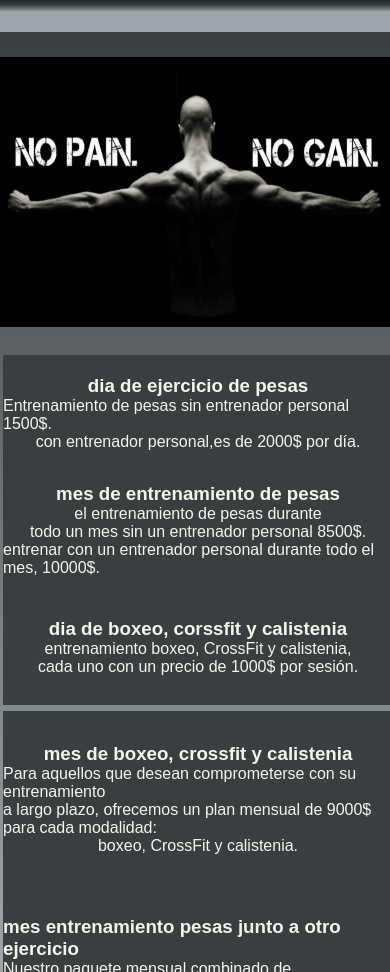
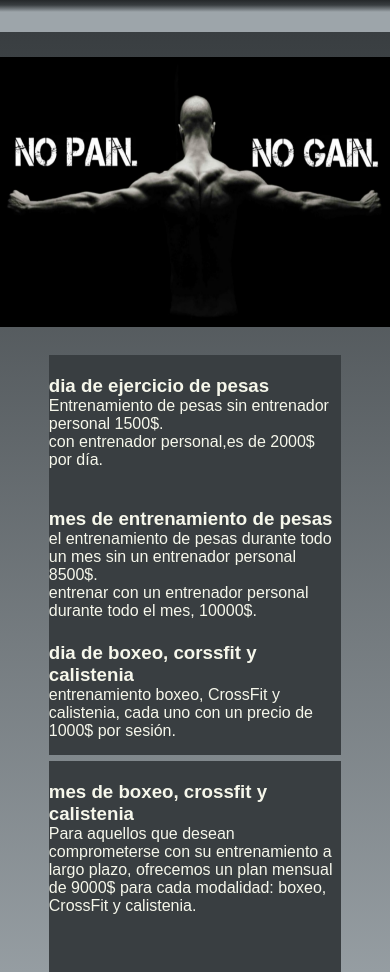
Before and after one commit to romeroivan/segunda-pre-entrega, a plain HTML site: page pages/precios.html in a window 390 px wide. Shown: the part 128-1100 px from the top of the page. Drawn offline with Linux system fonts and the light colour scheme.

Commit message:
termine mi primer pagina web

```diff
--- a/css/style.css
+++ b/css/style.css
@@ -736,19 +736,16 @@ main {
     .precios .precios-contenido .precios-1 {
       display: flex;
       flex-direction: column;
-      justify-content: center;
-      align-items: center;
       background-color: #393e41;
-      width: 100%;
-      height: 350px;
+      width: 30%;
+      height: 400px;
       margin: 3px; }
       .precios .precios-contenido .precios-1 .article-precios {
         display: flex;
-        justify-content: center;
         flex-direction: column;
-        width: 75%;
-        align-items: center;
-        height: 100%; }
+        width: 100%;
+        height: 33%;
+        margin-top: 20px; }
         .precios .precios-contenido .precios-1 .article-precios h3 {
           color: #f6f7eb; }
         .precios .precios-contenido .precios-1 .article-precios p {
@@ -756,26 +753,22 @@ main {
     .precios .precios-contenido .precios-2 {
       display: flex;
       flex-direction: column;
-      justify-content: center;
-      align-items: center;
-      align-content: center;
       background-color: #393e41;
-      width: 100%;
-      height: 350px;
+      width: 30%;
+      height: 400px;
       margin: 3px; }
       .precios .precios-contenido .precios-2 .article-precios {
         display: flex;
-        justify-content: center;
         flex-direction: column;
-        width: 75%;
-        align-items: center;
-        height: 100%; }
+        width: 100%;
+        height: 50%;
+        margin-top: 20px; }
         .precios .precios-contenido .precios-2 .article-precios h3 {
           color: #f6f7eb; }
         .precios .precios-contenido .precios-2 .article-precios p {
           color: #f6f7eb; }
 
-@media (max-width: 710px) {
+@media (max-width: 890px) {
   .titulo-precios {
     display: none;
     margin-top: 100px; }
@@ -791,11 +784,17 @@ main {
     flex-direction: column;
     margin-top: 25px; }
   .precios .precios-contenido {
-    display: flex; }
-    .precios .precios-contenido .precios-1 .article-precios {
-      width: 100%; }
-    .precios .precios-contenido .precios-2 .article-precios {
-      width: 100%; } }
+    display: flex;
+    flex-direction: column;
+    align-items: center; }
+    .precios .precios-contenido .precios-1 {
+      width: 75%; }
+      .precios .precios-contenido .precios-1 .article-precios {
+        width: 100%; }
+    .precios .precios-contenido .precios-2 {
+      width: 75%; }
+      .precios .precios-contenido .precios-2 .article-precios {
+        width: 100%; } }
 
 .titulo-horario {
   display: flex;
@@ -812,37 +811,34 @@ main {
     background-color: #393e41;
     display: flex;
     flex-direction: column;
-    align-items: center;
-    justify-content: center;
-    height: 450px;
-    width: 50%; }
+    height: 500px;
+    width: 35%; }
+    .horarios .horarios2 section {
+      margin-top: 20px;
+      height: 25%; }
     .horarios .horarios2 p {
-      display: flex;
-      flex-direction: column;
-      align-items: center;
-      justify-content: center;
       color: #f6f7eb; }
     .horarios .horarios2 h3 {
       display: flex;
-      flex-direction: column;
-      align-items: center;
       justify-content: center;
       color: #f6f7eb; }
 
-@media (max-width: 960px) {
+@media (max-width: 1190px) {
+  .horarios .horarios2 {
+    width: 50%;
+    height: 550px; } }
+
+@media (max-width: 700px) {
   .titulo-horario {
     display: none; }
   .horarios {
     display: flex;
     flex-direction: column;
-    align-items: center;
     margin-top: 100px; }
     .horarios .horarios2 {
       margin-top: 10px;
       display: flex;
       flex-direction: column;
-      align-items: center;
-      justify-content: center;
       height: 600px;
       width: 100%; } }
 
--- a/pages/precios.html
+++ b/pages/precios.html
@@ -58,8 +58,6 @@
                             <h3>mes de entrenamiento de pesas </h3>
                             <p>
                                 el entrenamiento de pesas durante
-                            </p>
-                            <p>
                                 todo un mes sin un entrenador
                                 personal
                                 8500$.
@@ -75,8 +73,6 @@
                             <p>
                                 entrenamiento boxeo, CrossFit y
                                 calistenia,
-                            </p>
-                            <p>
                                 cada uno con un precio de 1000$ por sesión.
                             </p>
                         </article>
@@ -89,13 +85,9 @@
                             <h3>mes de boxeo, crossfit y calistenia</h3>
                             <p>
                                 Para aquellos que desean comprometerse con su entrenamiento
-                            </p>
-                            <p>
                                 a largo plazo, ofrecemos un
                                 plan
                                 mensual de 9000$ para cada modalidad:
-                            </p>
-                            <p>
                                 boxeo, CrossFit y calistenia.
                             </p>
                         </article>
@@ -104,8 +96,6 @@
                             <h3>mes entrenamiento pesas junto a otro ejercicio</h3>
                             <p>
                                 Nuestro paquete mensual combinado de entrenamiento de pesas
-                            </p>
-                            <p>
                                 junto con otro
                                 entrenamiento de tu elección está disponible por 15000$.
                             </p>
--- a/scss/sections/_main-precio.scss
+++ b/scss/sections/_main-precio.scss
@@ -7,7 +7,6 @@
 
 .img-precios {
     width: 100%;
-
     overflow: hidden;
 
     article {
@@ -40,20 +39,17 @@
         .precios-1 {
             display: flex;
             flex-direction: column;
-            justify-content: center;
-            align-items: center;
             background-color: $negro;
-            width: 100%;
-            height: 350px;
+            width: 30%;
+            height: 400px;
             margin: 3px;
 
             .article-precios {
                 display: flex;
-                justify-content: center;
                 flex-direction: column;
-                width: 75%;
-                align-items: center;
-                height: 100%;
+                width: 100%;
+                height: 33%;
+                margin-top: 20px;
 
                 h3 {
                     color: $blanco;
@@ -69,21 +65,17 @@
         .precios-2 {
             display: flex;
             flex-direction: column;
-            justify-content: center;
-            align-items: center;
-            align-content: center;
             background-color: $negro;
-            width: 100%;
-            height: 350px;
+            width: 30%;
+            height: 400px;
             margin: 3px;
 
             .article-precios {
                 display: flex;
-                justify-content: center;
                 flex-direction: column;
-                width: 75%;
-                align-items: center;
-                height: 100%;
+                width: 100%;
+                height: 50%;
+                margin-top: 20px;
 
                 h3 {
                     color: $blanco;
@@ -98,7 +90,7 @@
     }
 }
 
-@media (max-width:710px) {
+@media (max-width:890px) {
     .titulo-precios {
         display: none;
         margin-top: 100px;
@@ -109,6 +101,7 @@
 
         article {
             margin-top: 25px;
+
             img {
                 width: 100%;
                 height: 270px;
@@ -128,8 +121,11 @@
     .precios {
         .precios-contenido {
             display: flex;
+            flex-direction: column;
+            align-items: center;
 
             .precios-1 {
+                width: 75%;
 
                 .article-precios {
                     width: 100%;
@@ -138,8 +134,7 @@
             }
 
             .precios-2 {
-
-
+                width: 75%;
                 .article-precios {
                     width: 100%;
                 }
```
Also changed, not shown: pages/horarios.html (+0 -10 lines), scss/sections/_main-horarios.scss (+16 -14 lines).
